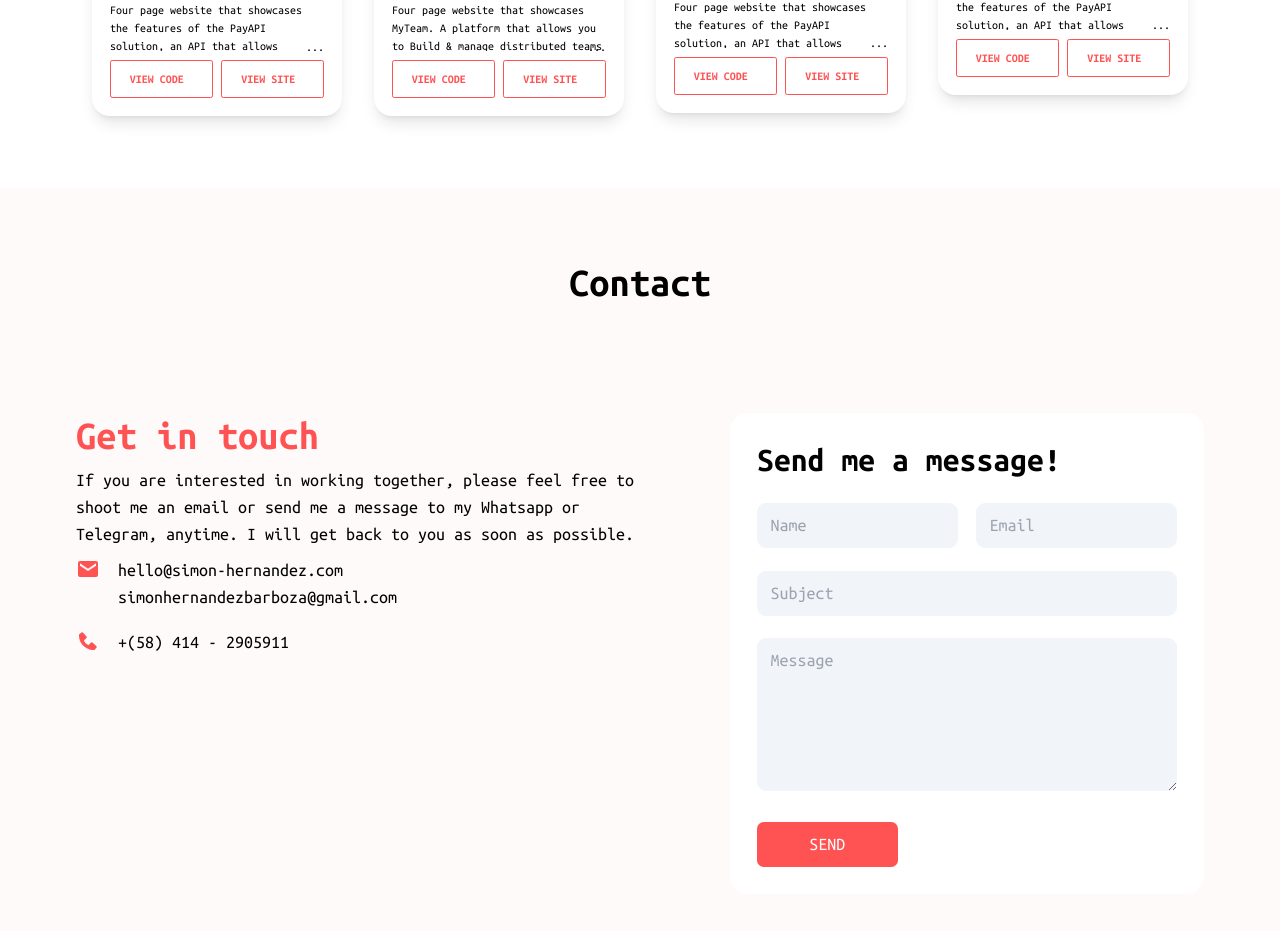
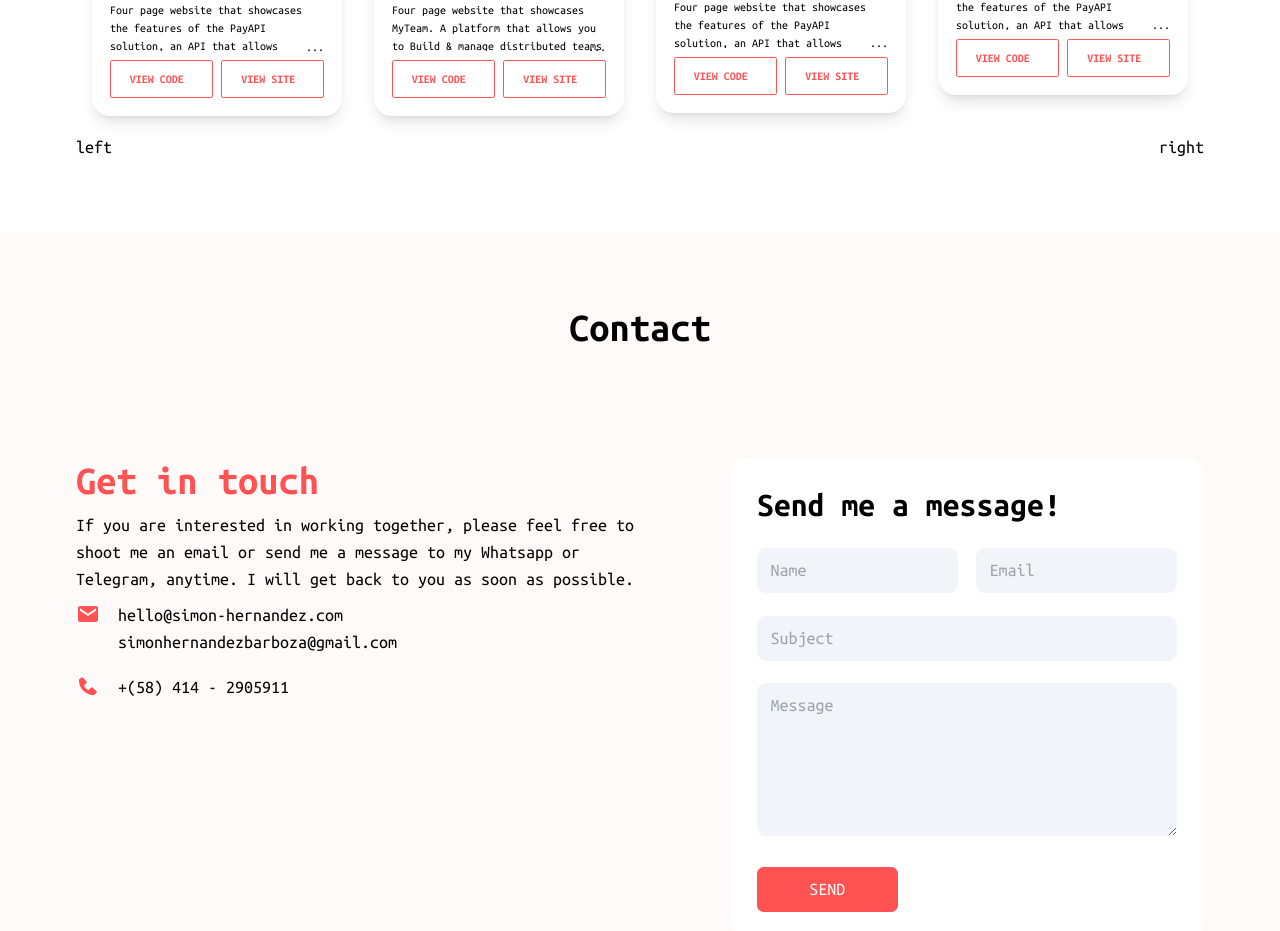
Before and after one commit to simonhernandez/react-portfolio, a React (Vite) app: page / in a window 1280 px wide. Shown: the part 3554-4485 px from the top of the page. Built offline with nearby package versions, Linux system fonts and the light colour scheme.

Commit message:
feat: project carousel functionality

```diff
--- a/src/components/Portfolio.jsx
+++ b/src/components/Portfolio.jsx
@@ -5,7 +5,7 @@ import { layout, typography, spacing } from "../styles/style";
 import { projects } from "../constants";
 
 const Portfolio = () => {
-  const [currentStartIndex, setCurrentStartIndex] = useState(0)
+  const [currentStartIndex, setCurrentStartIndex] = useState(0);
   const MAX_SHOWN_CARDS = 4;
 
   return (
@@ -25,7 +25,9 @@ const Portfolio = () => {
 
         <div>
           <ul className="flex flex-wrap justify-around gap-y-8 gap-x-0">
-            {projects.slice(currentStartIndex, currentStartIndex +  MAX_SHOWN_CARDS).map((project, index) => {
+            {projects
+              .slice(currentStartIndex, currentStartIndex + MAX_SHOWN_CARDS)
+              .map((project, index) => {
                 return (
                   <li key={project.id}>
                     <Project {...project} />
@@ -33,6 +35,28 @@ const Portfolio = () => {
                 );
               })}
           </ul>
+          <div className="flex justify-between mt-4">
+            <button
+              onClick={() =>
+                setCurrentStartIndex((prev) =>
+                  currentStartIndex === 0 ? 0 : prev - 1
+                )
+              }
+            >
+              left
+            </button>
+            <button
+              onClick={() =>
+                setCurrentStartIndex((prev) =>
+                  currentStartIndex === projects.length - MAX_SHOWN_CARDS
+                    ? prev
+                    : prev + 1
+                )
+              }
+            >
+              right
+            </button>
+          </div>
         </div>
       </Wrapper>
     </section>
```
Lines whose indentation alone changed are shown as unchanged.
